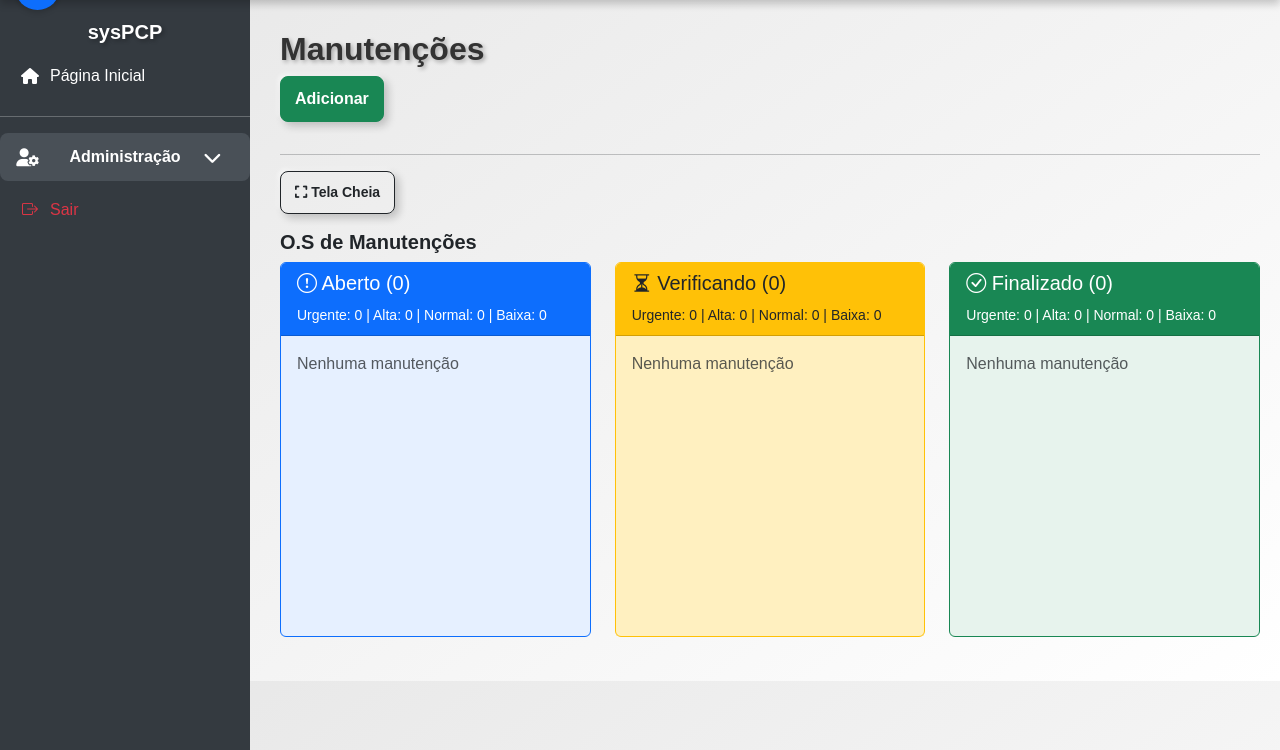
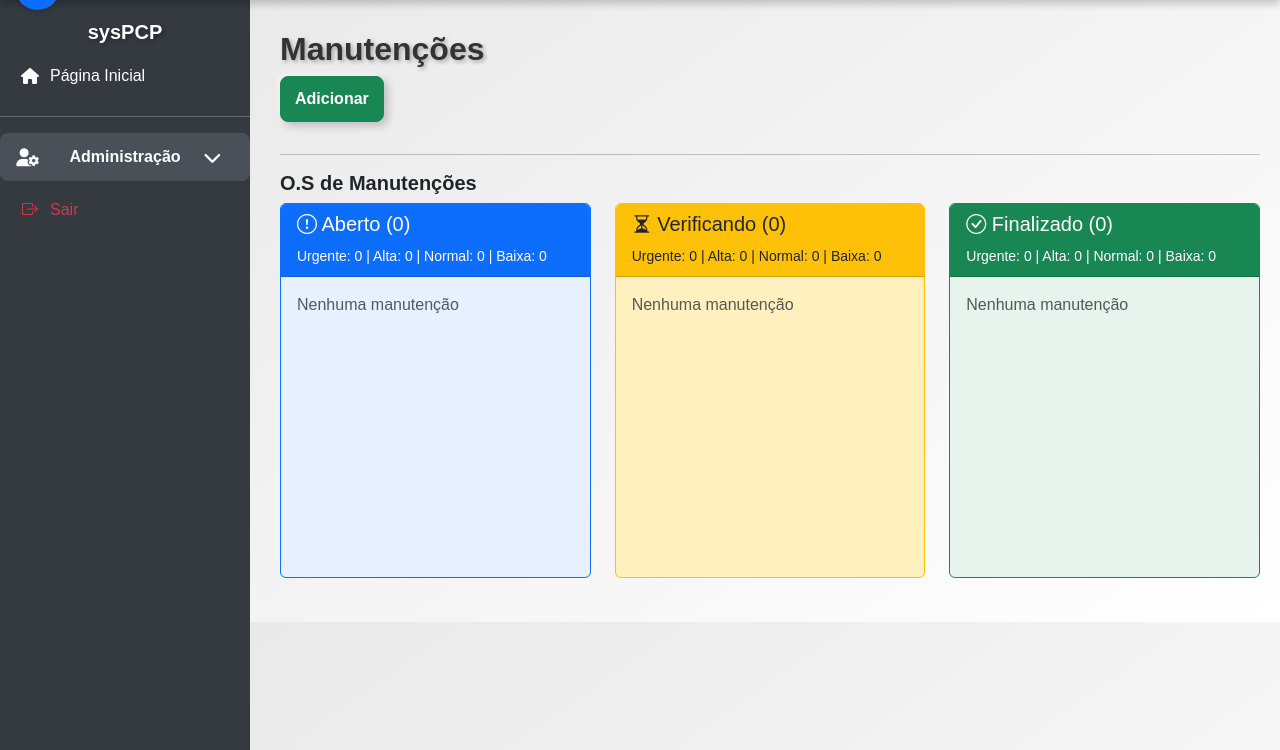
Before and after one commit to wiliansena/sysPCP, a Flask app: page /manutencoes in a window 1280 px wide. Shown: the part 50-800 px from the top of the page. Run offline with Flask 3, Linux system fonts and the light colour scheme; the visitor is signed in with stand-in values (Sample User, id 1); data that the repository does not hold is empty; some libraries are stand-ins or nearby versions.

```diff
--- a/app/static/js/tela_cheia.js
+++ /dev/null
@@ -1,37 +0,0 @@
-document.addEventListener("DOMContentLoaded", function () {
-    // Restaurar automaticamente
-    if (localStorage.getItem('modoTelaCheia') === '1') {
-        document.querySelector('.top-bar').classList.add('d-none');
-        document.querySelector('.sidebar').classList.add('d-none');
-        document.querySelector('.content').classList.add('expandido');
-        const btn = document.getElementById('btn-tela-cheia');
-        if (btn) {
-            btn.classList.add('active');
-            btn.innerHTML = '<i class="fas fa-compress"></i> Sair Tela Cheia';
-        }
-    }
-
-    // Botão de toggle
-    const btn = document.getElementById('btn-tela-cheia');
-    if (btn) {
-        btn.addEventListener('click', function () {
-            const topbar = document.querySelector('.top-bar');
-            const sidebar = document.querySelector('.sidebar');
-            const content = document.querySelector('.content');
-
-            topbar.classList.toggle('d-none');
-            sidebar.classList.toggle('d-none');
-            content.classList.toggle('expandido');
-            this.classList.toggle('active');
-
-            // Salva o estado no localStorage
-            localStorage.setItem('modoTelaCheia', this.classList.contains('active') ? '1' : '0');
-
-            if (this.classList.contains('active')) {
-                this.innerHTML = '<i class="fas fa-compress"></i> Sair Tela Cheia';
-            } else {
-                this.innerHTML = '<i class="fas fa-expand"></i> Tela Cheia';
-            }
-        });
-    }
-});
--- a/app/templates/listar_manutencoes.html
+++ b/app/templates/listar_manutencoes.html
@@ -6,9 +6,6 @@
 
 <a href="{{ url_for('routes.nova_manutencao') }}" class="btn btn-success mb-3">Adicionar</a>
 <hr>
-<button id="btn-tela-cheia" class="btn btn-outline-dark btn-sm mb-3">
-    <i class="fas fa-expand"></i> Tela Cheia
-</button>
 <h5><strong>O.S de Manutenções</strong></h5>
 <div class="row">
 
--- a/app/templates/listar_matrizes.html
+++ b/app/templates/listar_matrizes.html
@@ -66,7 +66,7 @@
             <th>Descrição</th>
             <th>Linha</th>
             <th>Imagem</th>
-            <th>Status</th>
+            <th>Tipo</th>
             <th>QTDE</th>
             <th>Ações</th>
         </tr>
@@ -84,7 +84,7 @@
                 Sem imagem
                 {% endif %}
             </td>
-            <td>{{ matriz.status }}</td>
+            <td>{{ matriz.tipo }}</td>
             <td class="{% if matriz.quantidade < 100 %}text-danger fw-bold{% else %}text-success fw-bold{% endif %}">
                 {{ matriz.quantidade }}
             </td>
```
Also changed, not shown: app/templates/relatorio_matriz_tempo_real.html (+9 -12 lines).
